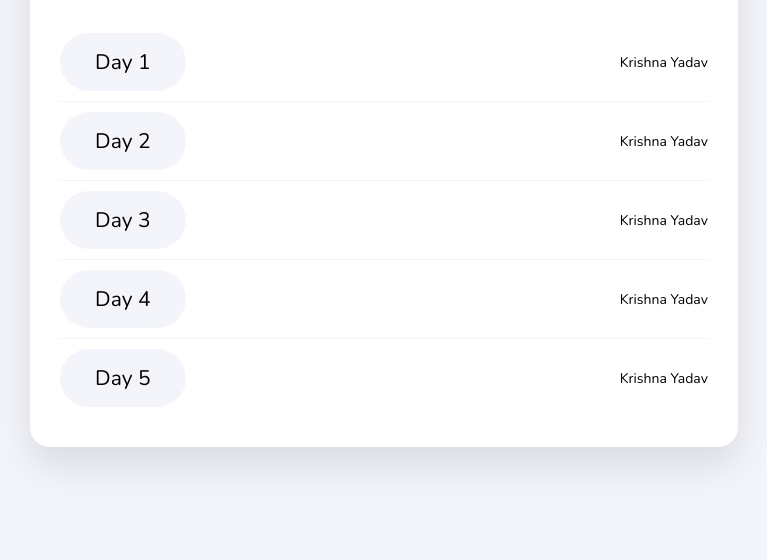
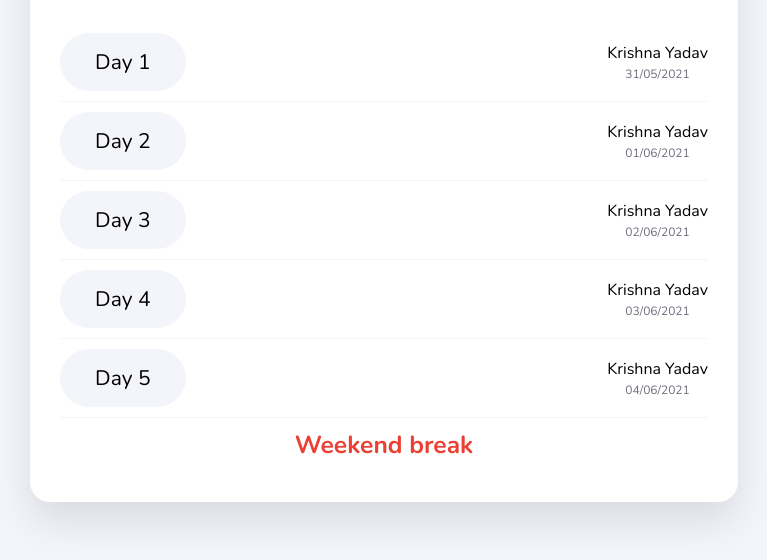
Before and after one commit to krishnayadav-tech/DailyUiDesign, a plain HTML site: page index.html in a window 1280 px wide. Shown: the part 130-690 px from the top of the page, without its empty margins (256-1023 px from the left). Drawn offline with nearby package versions, Linux system fonts and the light colour scheme.

Commit message:
date added to ui challange

```diff
--- a/index.html
+++ b/index.html
@@ -49,6 +49,34 @@
             padding: 0;
         }
 
+        .break{
+            text-align: center;
+            display: block;
+        }
+
+        .break h3{
+            color : #eb4034;
+            margin: 0;
+        }
+
+        .date__box{
+            display: inline-block;
+            text-align: center;
+        }
+
+        .date__box .date__box--date{
+            margin: 0;
+            font-size: 1.2rem;
+            color : #6f6f7c;
+        }
+
+        .date__box .date__box--name{
+            margin: 0;
+            font-size: 1.6rem;
+            margin-bottom: 2px;
+        }
+
+
         @media (max-width : 600px) {
             html{
                 font-size: 50%;
@@ -62,6 +90,8 @@
                 width: 90%;
                 max-width: 600px;
             }
+
+
         }
 
     </style>
@@ -75,25 +105,44 @@
                     <div>
                         <a href="./1366/">Day 1</a>
                     </div>
-                    <p>Krishna Yadav</p>
+                    <span class="date__box">
+                        <p class="date__box--name">Krishna Yadav</p>
+                        <p class="date__box--date">31/05/2021</p>
+                    </span>
                 </li>
                 <li class="list__item">
                     <div>
                         <a href="./1367/">Day 2</a>
                     </div>
-                    <p>Krishna Yadav</p>
+                    <span class="date__box">
+                        <p class="date__box--name">Krishna Yadav</p>
+                        <p class="date__box--date">01/06/2021</p>
+                    </span>
                 </li>
                 <li class="list__item">
                     <div><a href="./1368/">Day 3</a></div>
-                    <p>Krishna Yadav</p>
+                    <span class="date__box">
+                        <p class="date__box--name">Krishna Yadav</p>
+                        <p class="date__box--date">02/06/2021</p>
+                    </span>
                 </li>
                 <li class="list__item">
                     <div><a href="./1369/">Day 4</a></div>
-                    <p>Krishna Yadav</p>
+                    <span class="date__box">
+                        <p class="date__box--name">Krishna Yadav</p>
+                        <p class="date__box--date">03/06/2021</p>
+                    </span>
                 </li>
                 <li class="list__item">
                     <div><a href="./1370/">Day 5</a></div>
-                    <p>Krishna Yadav</p>
+                    <span class="date__box">
+                        <p class="date__box--name">Krishna Yadav</p>
+                        <p class="date__box--date">04/06/2021</p>
+                    </span>
+                </li>
+
+                <li class="list__item break">
+                    <h3>Weekend break</h3>
                 </li>
             </ul>
         </div>
```
